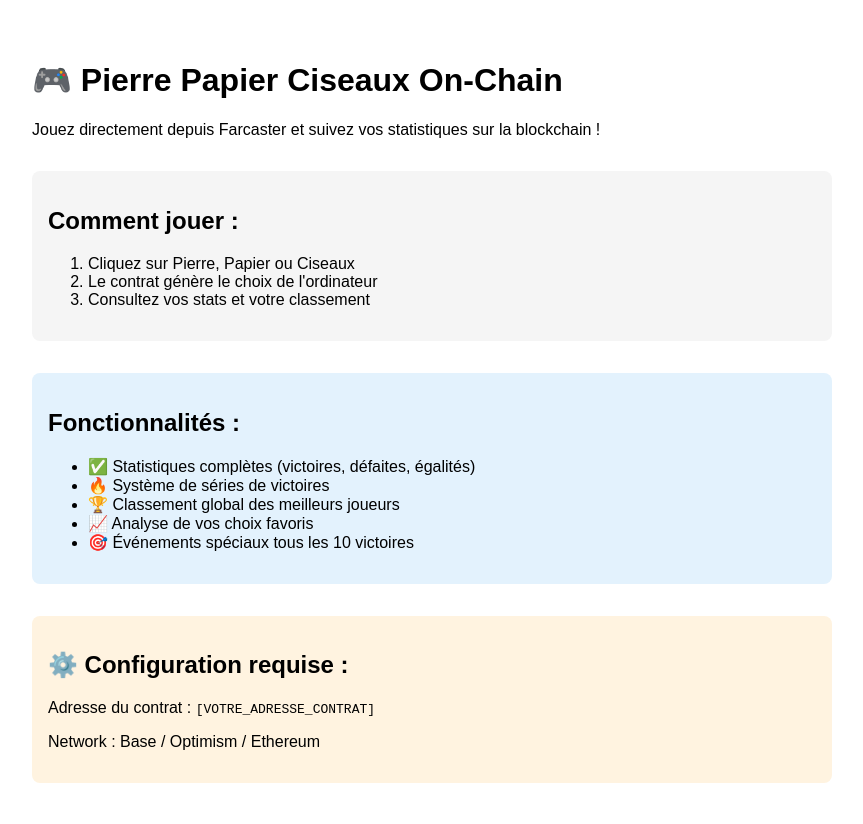
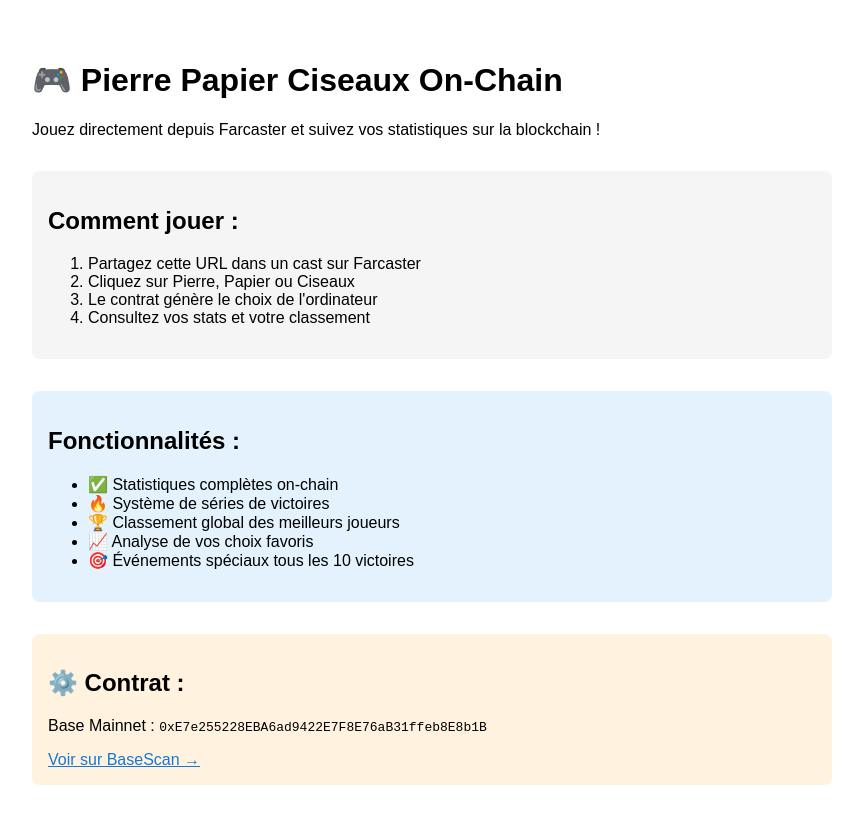
Before and after one commit to PhilV2dot1/pierre-papier-ciseaux-frame, a Next.js app: page / in a window 1280 px wide. Shown: the whole page, without its empty margins (208-1071 px from the left). Built offline with nearby package versions, Linux system fonts and the light colour scheme; no server answers.

Commit message:
Update Frame metadata

```diff
--- a/pages/index.tsx
+++ b/pages/index.tsx
@@ -1,16 +1,25 @@
 import Head from 'next/head';
 
 export default function Home() {
+  const baseUrl = process.env.NEXT_PUBLIC_URL || 'https://pierre-papier-ciseaux-frame.vercel.app';
+
   return (
     <>
       <Head>
+        {/* Métadonnées Frame essentielles */}
         <meta property="fc:frame" content="vNext" />
-        <meta property="fc:frame:image" content={`${process.env.NEXT_PUBLIC_URL}/api/image/start`} />
+        <meta property="fc:frame:image" content={`${baseUrl}/api/image/start`} />
+        <meta property="fc:frame:image:aspect_ratio" content="1.91:1" />
         <meta property="fc:frame:button:1" content="🪨 Pierre" />
         <meta property="fc:frame:button:2" content="📄 Papier" />
         <meta property="fc:frame:button:3" content="✂️ Ciseaux" />
-        <meta property="fc:frame:button:4" content="📊 Mes Stats" />
-        <meta property="fc:frame:post_url" content={`${process.env.NEXT_PUBLIC_URL}/api/play`} />
+        <meta property="fc:frame:button:4" content="📊 Stats" />
+        <meta property="fc:frame:post_url" content={`${baseUrl}/api/play`} />
+
+        {/* Open Graph */}
+        <meta property="og:title" content="Pierre Papier Ciseaux On-Chain" />
+        <meta property="og:description" content="Jouez à Pierre-Papier-Ciseaux on-chain sur Farcaster !" />
+        <meta property="og:image" content={`${baseUrl}/api/image/start`} />
 
         <title>Pierre Papier Ciseaux - Farcaster Frame</title>
         <meta name="description" content="Jouez à Pierre-Papier-Ciseaux on-chain sur Farcaster !" />
@@ -23,6 +32,7 @@
         <div style={{ marginTop: '2rem', padding: '1rem', backgroundColor: '#f5f5f5', borderRadius: '8px' }}>
           <h2>Comment jouer :</h2>
           <ol>
+            <li>Partagez cette URL dans un cast sur Farcaster</li>
             <li>Cliquez sur Pierre, Papier ou Ciseaux</li>
             <li>Le contrat génère le choix de l&apos;ordinateur</li>
             <li>Consultez vos stats et votre classement</li>
@@ -32,7 +42,7 @@
         <div style={{ marginTop: '2rem', padding: '1rem', backgroundColor: '#e3f2fd', borderRadius: '8px' }}>
           <h2>Fonctionnalités :</h2>
           <ul>
-            <li>✅ Statistiques complètes (victoires, défaites, égalités)</li>
+            <li>✅ Statistiques complètes on-chain</li>
             <li>🔥 Système de séries de victoires</li>
             <li>🏆 Classement global des meilleurs joueurs</li>
             <li>📈 Analyse de vos choix favoris</li>
@@ -41,9 +51,16 @@
         </div>
 
         <div style={{ marginTop: '2rem', padding: '1rem', backgroundColor: '#fff3e0', borderRadius: '8px' }}>
-          <h2>⚙️ Configuration requise :</h2>
-          <p>Adresse du contrat : <code>[VOTRE_ADRESSE_CONTRAT]</code></p>
-          <p>Network : Base / Optimism / Ethereum</p>
+          <h2>⚙️ Contrat :</h2>
+          <p>Base Mainnet : <code>0xE7e255228EBA6ad9422E7F8E76aB31ffeb8E8b1B</code></p>
+          <a
+            href="https://basescan.org/address/0xE7e255228EBA6ad9422E7F8E76aB31ffeb8E8b1B"
+            target="_blank"
+            rel="noopener noreferrer"
+            style={{ color: '#1976d2' }}
+          >
+            Voir sur BaseScan →
+          </a>
         </div>
       </main>
     </>
```
Also changed, not shown: public/.well-known/farcaster.json (deleted).
